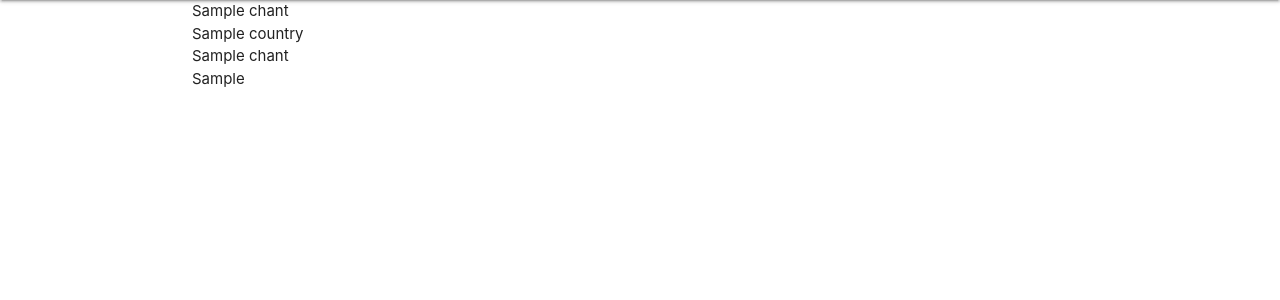
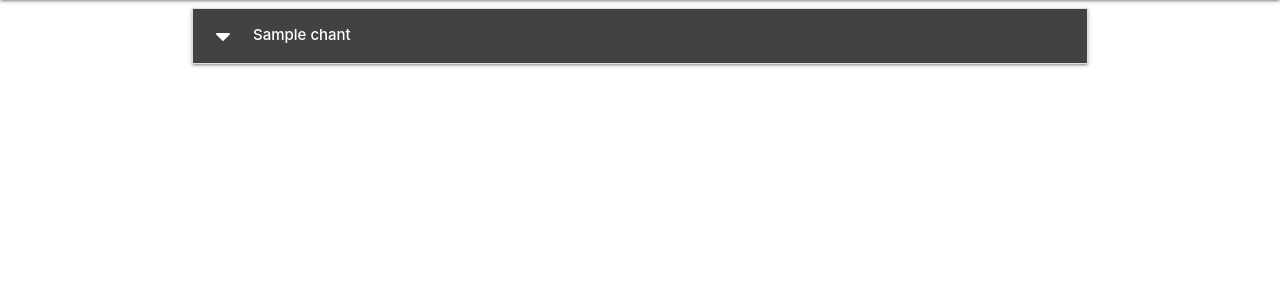
Before and after one commit to RoyoftheRavers/football_game_of_chants, a Flask app: page / in a window 1280 px wide. Shown: the part 64-364 px from the top of the page. Run offline with Flask 2, Linux system fonts and the light colour scheme; a database or web service that is not in the repository returns one stand-in record (values such as "Sample title"); some libraries are stand-ins or nearby versions.

Commit message:
Accordion for chants added and jquery script updated

```diff
--- a/app.py
+++ b/app.py
@@ -34,7 +34,7 @@ mongo = PyMongo(app)
 @app.route("/")
 @app.route("/get_chants")
 def get_chants():
-    chants = mongo.db.chants.find()
+    chants = list(mongo.db.chants.find())
     return render_template("chants.html", chants=chants)
 
 
--- a/static/js/script.js
+++ b/static/js/script.js
@@ -0,0 +1,4 @@
+$(document).ready(function(){
+    $(".sidenav").sidenav();
+    $(".collapsible").collapsible();
+});
--- a/templates/base.html
+++ b/templates/base.html
@@ -62,6 +62,8 @@
         {% endblock %}
     </main>
 
+    <script src="https://code.jquery.com/jquery-3.5.1.min.js"
+        integrity="sha256-9/aliU8dGd2tb6OSsuzixeV4y/faTqgFtohetphbbj0=" crossorigin="anonymous"></script>
     <script src="https://cdnjs.cloudflare.com/ajax/libs/materialize/1.0.0/js/materialize.min.js"></script>
     <script src="{{ url_for('static', filename='js/script.js') }}"></script>
     {% block scripts %}
--- a/templates/chants.html
+++ b/templates/chants.html
@@ -3,11 +3,23 @@
 
 
 
-    {% for chant in chants%}
-        {{ chant.team_name }}<br>
-        {{ chant.country }}<br>
-        {{ chant.chant_title }}<br>
-        {{ chant.chant_lyrics }}
-    {% endfor %}
+
+    <ul class="collapsible">
+        {% for chant in chants %}
+        <li>
+            <div class="collapsible-header white-text grey darken-3">
+                <i class="fas fa-caret-down"></i>
+                <strong>{{ chant.chant_title }}</strong>
+            </div>
+            <div class="collapsible-body">
+                <div>Club Name: {{ chant.team_name }}</div>
+                <div>Country: {{ chant.country }}</div><br>
+                <div>Chant Lyrics:</div>
+                <p><em>{{ chant.chant_lyrics }}</em></p>
+            </div>
+
+        {% endfor %}
+        </li>
+    </ul>
 
 {% endblock %}
```
